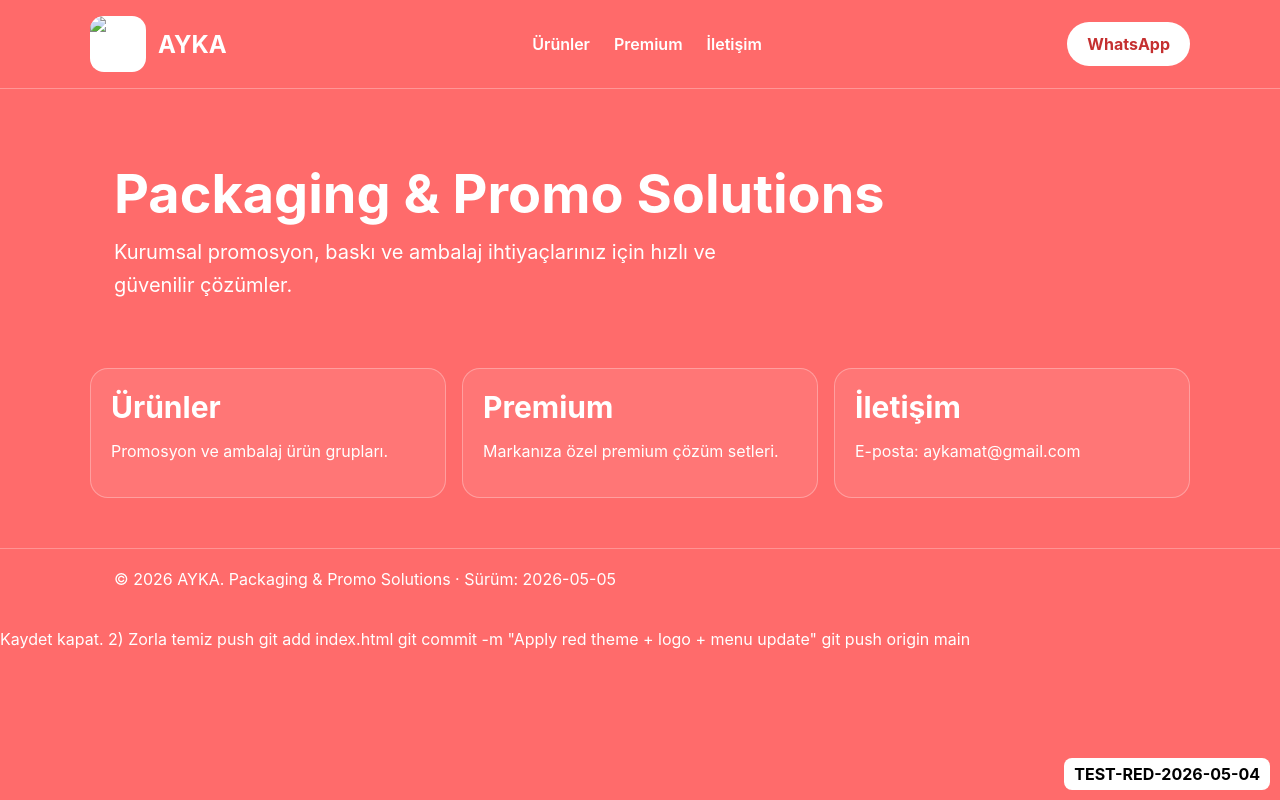
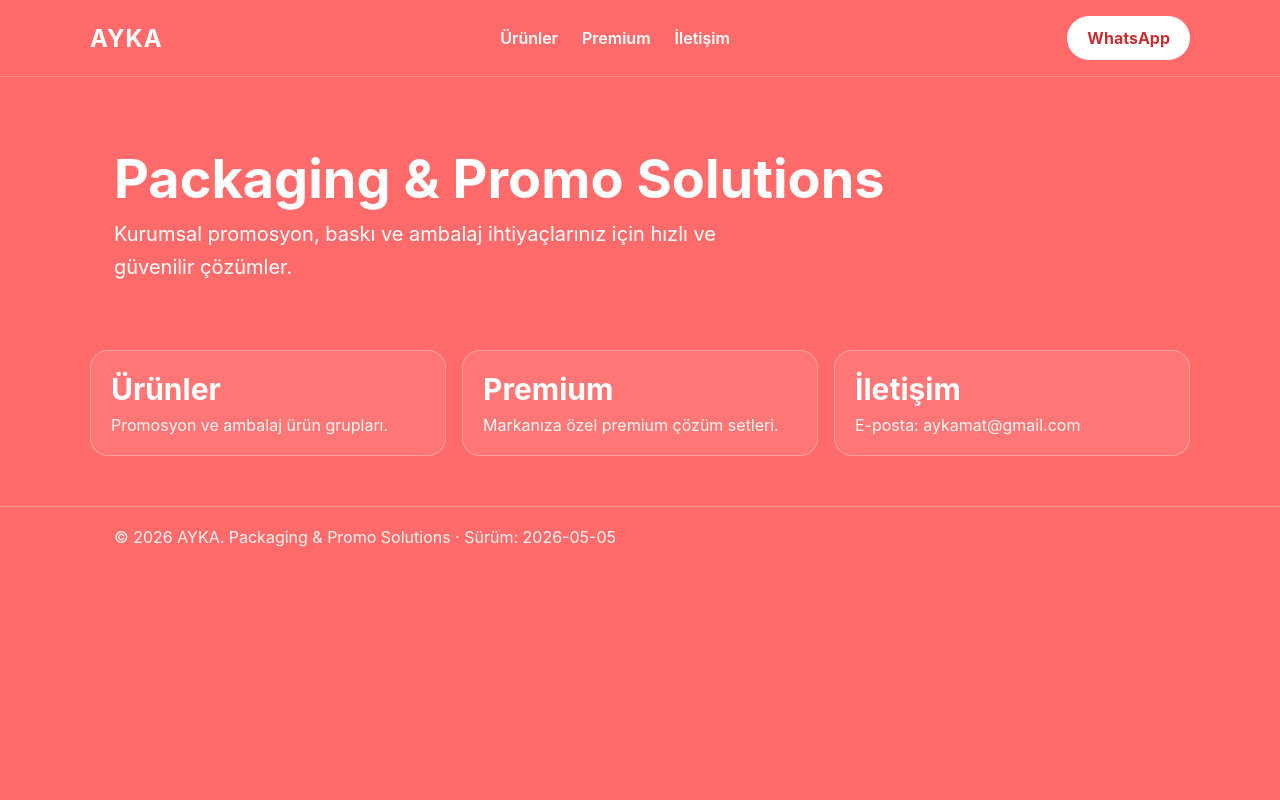
Before and after one commit to aykapromo/ayka-site, a website: page index.html in a window 1280 px wide. Drawn offline with Linux system fonts and the light colour scheme.

Commit message:
Clean index and remove leftover debug text/marker

```diff
--- a/index.html
+++ b/index.html
@@ -4,33 +4,38 @@
   <meta charset="UTF-8" />
   <meta name="viewport" content="width=device-width, initial-scale=1.0" />
   <title>AYKA | Packaging & Promo Solutions</title>
+  <meta name="description" content="AYKA Packaging & Promo Solutions" />
+  <meta http-equiv="Cache-Control" content="no-cache, no-store, must-revalidate" />
+  <meta http-equiv="Pragma" content="no-cache" />
+  <meta http-equiv="Expires" content="0" />
   <style>
     * { box-sizing: border-box; }
     body { margin: 0; font-family: Inter, Arial, sans-serif; background: #ff6b6b; color: #fff; }
     a { text-decoration: none; color: inherit; }
     .container { max-width: 1100px; margin: 0 auto; padding: 0 24px; }
-    .nav { position: sticky; top: 0; background: rgba(255,107,107,.92); border-bottom: 1px solid rgba(255,255,255,.3); }
+    .nav { position: sticky; top: 0; background: rgba(255,107,107,.92); border-bottom: 1px solid rgba(255,255,255,.25); }
     .navin { display: flex; justify-content: space-between; align-items: center; padding: 16px 0; gap: 16px; }
     .brand { display: flex; align-items: center; gap: 12px; }
-    .brand img { width: 56px; height: 56px; object-fit: cover; border-radius: 14px; background: #fff; }
-    .brand h1 { margin: 0; font-size: 24px; }
+    .brand img { width: 56px; height: 56px; object-fit: cover; border-radius: 14px; border: 1px solid rgba(255,255,255,.35); background: #fff; }
+    .brand h1 { margin: 0; font-size: 24px; letter-spacing: 1px; }
     .menu { display: flex; gap: 24px; font-weight: 600; }
-    .btn { padding: 12px 20px; border-radius: 999px; background: #fff; color: #c53030; font-weight: 700; }
+    .btn { display:inline-flex; align-items:center; justify-content:center; padding:12px 20px; border-radius:999px; background:#fff; color:#c53030; font-weight:700; }
     .hero { padding: 72px 0 40px; }
-    .hero h2 { margin: 0 0 10px; font-size: 54px; }
+    .hero h2 { margin: 0 0 10px; font-size: 54px; line-height: 1.1; }
     .hero p { margin: 0; max-width: 680px; line-height: 1.65; font-size: 20px; }
-    .grid { display: grid; grid-template-columns: repeat(3,1fr); gap: 16px; padding: 26px 0 50px; }
-    .card { border: 1px solid rgba(255,255,255,.3); background: rgba(255,255,255,.08); border-radius: 18px; padding: 20px; }
-    .card h3 { margin: 0 0 8px; font-size: 30px; }
-    .footer { border-top: 1px solid rgba(255,255,255,.28); padding: 20px 0 40px; }
-    @media (max-width:860px){ .menu{display:none} .hero h2{font-size:40px} .grid{grid-template-columns:1fr} }
+    .grid { display:grid; grid-template-columns:repeat(3,1fr); gap:16px; padding:26px 0 50px; }
+    .card { border: 1px solid rgba(255,255,255,.3); background: rgba(255,255,255,.08); border-radius:18px; padding:20px; }
+    .card h3 { margin:0 0 8px; font-size:30px; }
+    .card p { margin:0; color:#fff6f6; }
+    .footer { border-top:1px solid rgba(255,255,255,.28); padding:20px 0 40px; color:#fff3f3; }
+    @media (max-width: 860px) { .menu{display:none} .hero h2{font-size:40px} .grid{grid-template-columns:1fr} }
   </style>
 </head>
 <body>
   <header class="nav">
     <div class="container navin">
       <div class="brand">
-        <img src="logo.png" alt="AYKA Logo" />
+        <img src="logo.png" alt="AYKA Logo" onerror="this.style.display='none'" />
         <h1>AYKA</h1>
       </div>
       <nav class="menu">
@@ -59,16 +64,4 @@
 
   <footer class="footer">
     <div class="container">© 2026 AYKA. Packaging & Promo Solutions · Sürüm: 2026-05-05</div>
-</footer>
-
-<div style="position:fixed;bottom:10px;right:10px;background:#fff;color:#000;padding:6px 10px;border-radius:8px;font-weight:700;z-index:9999">TEST-RED-2026-05-04</div>
-</body>
-</html>
-</body>
-</html>
-Kaydet kapat.
-
-2) Zorla temiz push
-git add index.html
-git commit -m "Apply red theme + logo + menu update"
-git push origin main
+  </footer>
```
